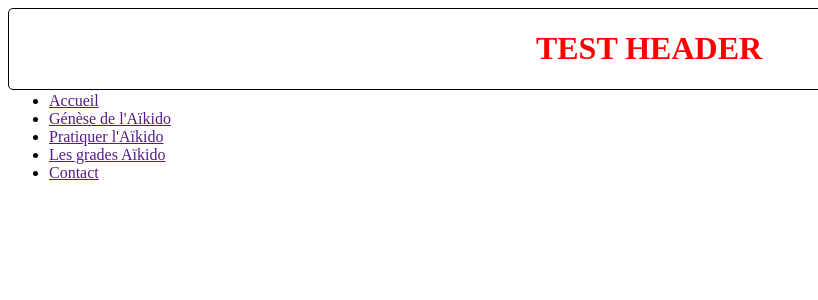
After one commit to erebeyrolle/aikido_filliere_74, a Symfony app: template templates/header.html.twig in a window 1280 px wide. The commit adds this page. Shown: the top 300 px of the page, without its empty margins (0-818 px from the left). Run offline with Twig, Linux system fonts and the light colour scheme; the template is opened without the code that fills it, so the values that code supplies are empty; some libraries are stand-ins or nearby versions.

Commit message:
Adding IndexController with twig templates : index, header & footer

```diff
--- /dev/null
+++ b/templates/header.html.twig
@@ -0,0 +1,29 @@
+{# templates/header.html.twig #}
+
+<style>
+    h1 {
+        text-align: center;
+        color: red;
+        height: 2.5rem;
+    }
+
+    header {
+        /* margin: auto; */
+        height: 10vh;
+        width: 100vw;
+        border: 1px solid black;
+        border-radius: 5px;}
+</style>
+
+<header>
+    <h1>TEST HEADER</h1>
+    <nav>
+        <ul>
+            <li><a href="">Accueil</a></li>
+            <li><a href="">Génèse de l'Aïkido</a></li>
+            <li><a href="">Pratiquer l'Aïkido</a></li>
+            <li><a href="">Les grades Aïkido</a></li>
+            <li><a href="">Contact</a></li>
+        </ul>
+</nav>
+</header>
```
Also changed, not shown: src/Controller/IndexController.php (added, +20 -0 lines), templates/base.html.twig (+5 -1 lines), templates/footer.html.twig (added, +19 -0 lines), templates/index/index.html.twig (added, +23 -0 lines).
